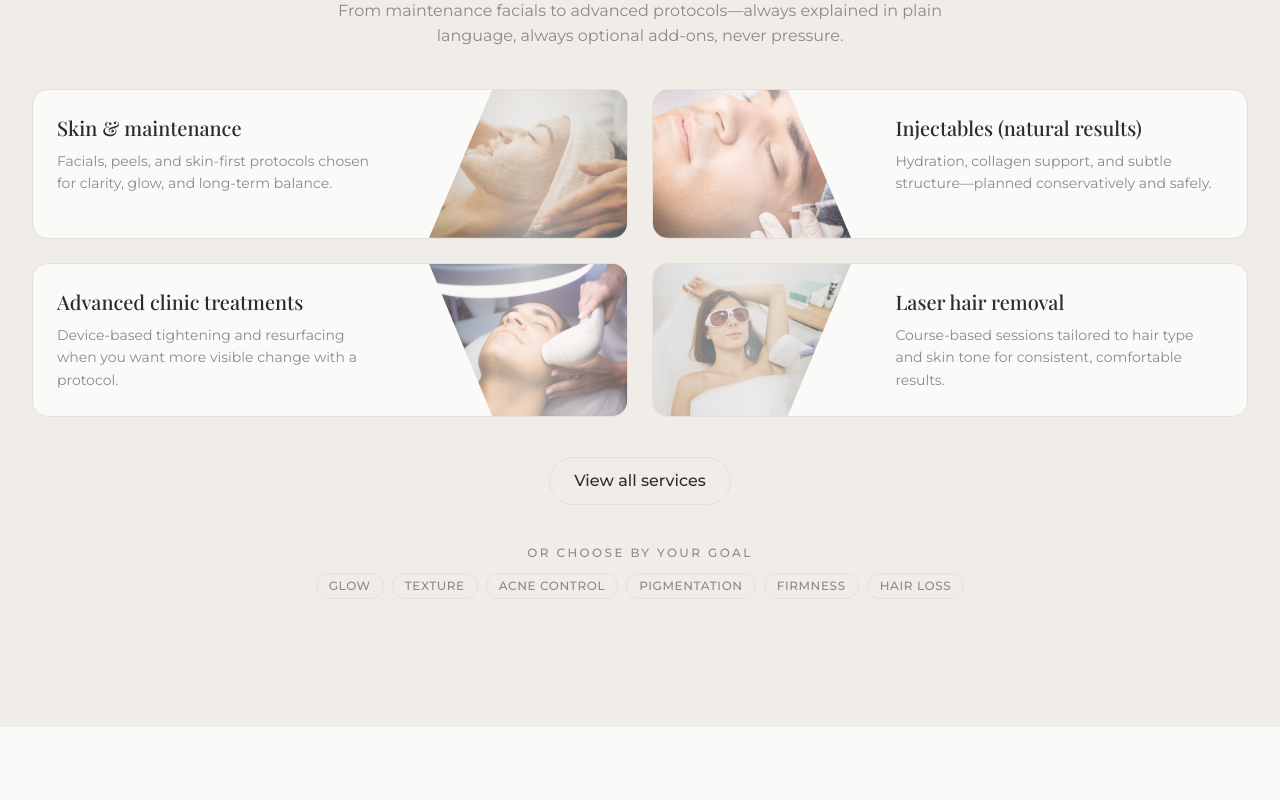
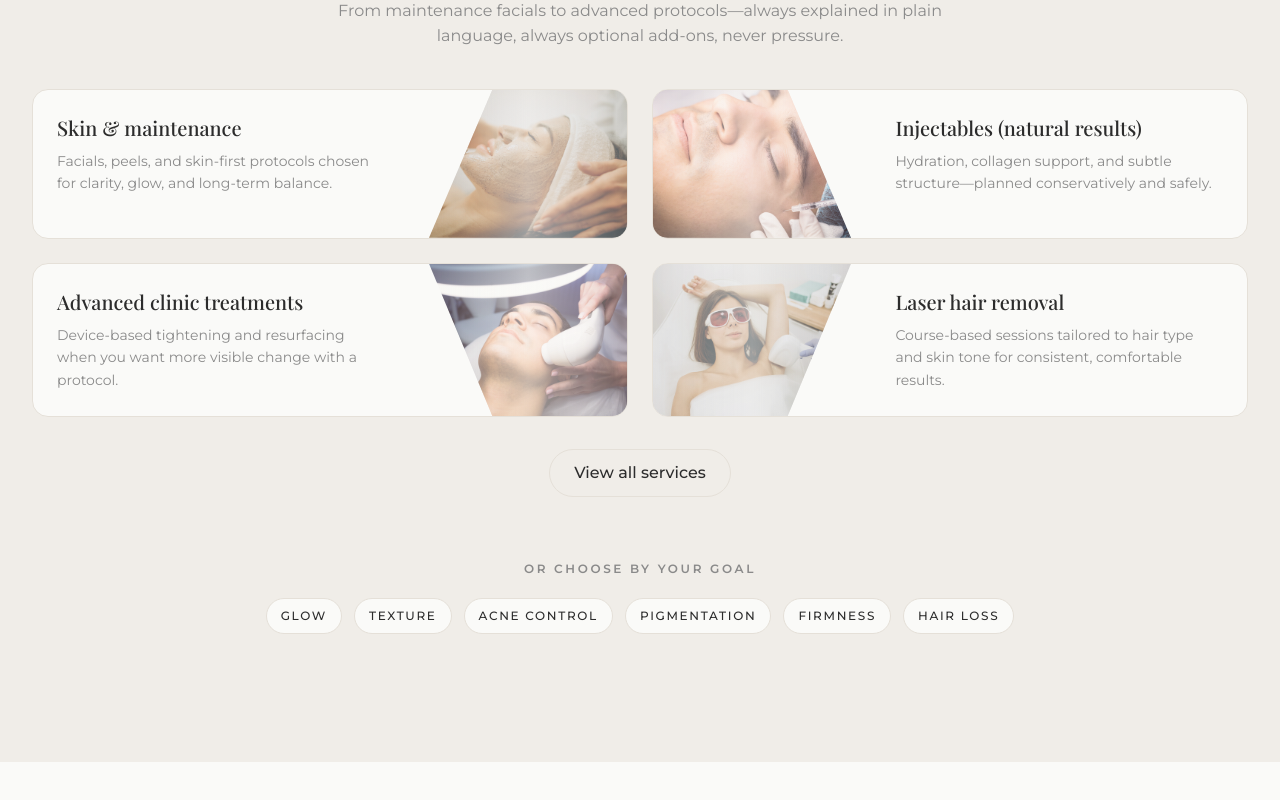
Before and after one commit to viktor-codes/beauty-template, a Next.js app: page / in a window 1280 px wide. Shown: the part 2395-3195 px from the top of the page. Built offline with nearby package versions, Linux system fonts and the light colour scheme.

Commit message:
update goal treatments chips

```diff
--- a/components/sections/services-section.tsx
+++ b/components/sections/services-section.tsx
@@ -2,7 +2,6 @@ import type { CSSProperties, HTMLAttributes } from "react";
 
 import { Section } from "@/components/shared/section";
 import { SectionHeading } from "@/components/shared/section-heading";
-import { Badge } from "@/components/ui/badge";
 import { Button } from "@/components/ui/button";
 import { ServiceCard } from "@/components/shared/service-card";
 import { getServicesCategory } from "@/lib/services";
@@ -72,20 +71,30 @@ export function ServicesSection({
         ))}
       </ul>
 
-      <div className="mt-10 flex flex-col items-center gap-10">
+      <div className="mt-8 flex flex-col items-center gap-16">
         <Button href={content.cta.href} variant="secondary" size="lg">
           {content.cta.label}
         </Button>
 
-        <div className="w-full max-w-2xl text-center">
-          <p className="text-xs font-medium uppercase tracking-[0.2em] text-muted">
+        <div className="w-full max-w-4xl text-center">
+          <p className="type-caption font-semibold uppercase tracking-[0.22em] text-muted">
             or choose by your goal
           </p>
-          <ul className="mt-3 flex flex-wrap justify-center gap-2">
+          <ul className="mt-5 flex flex-wrap justify-center gap-2.5 sm:gap-3">
             {content.goals.map((goal) => (
               <li key={goal.id}>
-                <a href={goal.href} className="no-underline">
-                  <Badge variant="outline">{goal.title}</Badge>
+                <a
+                  href={goal.href}
+                  className={cn(
+                    "no-underline",
+                    "inline-flex min-h-9 items-center rounded-full border border-border bg-background px-3.5 py-1.5",
+                    "text-xs font-medium uppercase tracking-[0.14em] text-primary",
+                    "transition-[color,background-color,border-color,box-shadow] duration-200",
+                    "hover:border-accent/35 hover:bg-surface hover:shadow-sm",
+                    "focus-visible:outline-2 focus-visible:outline-offset-2 focus-visible:outline-accent",
+                  )}
+                >
+                  {goal.title}
                 </a>
               </li>
             ))}
--- a/lib/content.ts
+++ b/lib/content.ts
@@ -43,7 +43,7 @@ export const content = {
     ],
   },
   services: {
-    eyebrow: "What we offer",
+    eyebrow: "What I offer",
     title: "Treatments designed around you",
     description:
       "From maintenance facials to advanced protocols—always explained in plain language, always optional add-ons, never pressure.",
@@ -81,8 +81,16 @@ export const content = {
       { id: "goal-glow", title: "Glow", href: "/services?goal=glow" },
       { id: "goal-texture", title: "Texture", href: "/services?goal=texture" },
       { id: "goal-acne", title: "Acne control", href: "/services?goal=acne" },
-      { id: "goal-pigmentation", title: "Pigmentation", href: "/services?goal=pigmentation" },
-      { id: "goal-firmness", title: "Firmness", href: "/services?goal=firmness" },
+      {
+        id: "goal-pigmentation",
+        title: "Pigmentation",
+        href: "/services?goal=pigmentation",
+      },
+      {
+        id: "goal-firmness",
+        title: "Firmness",
+        href: "/services?goal=firmness",
+      },
       { id: "goal-hair", title: "Hair loss", href: "/services?goal=hair" },
     ],
     cta: { label: "View all services", href: "/services" },
```
